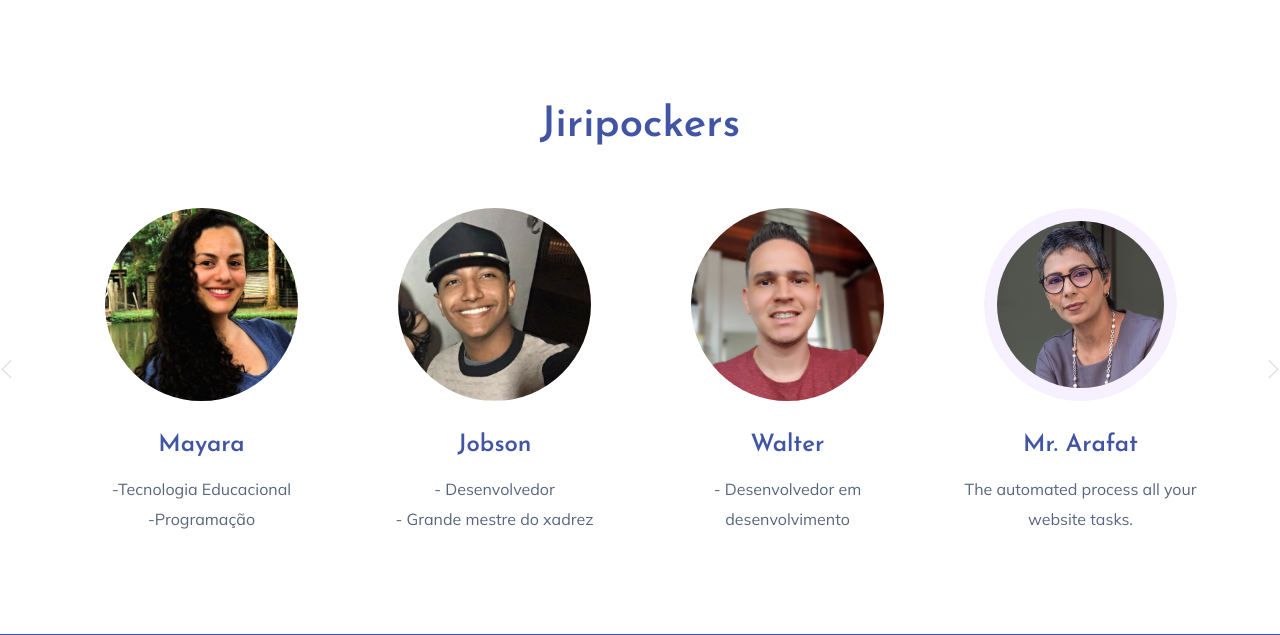
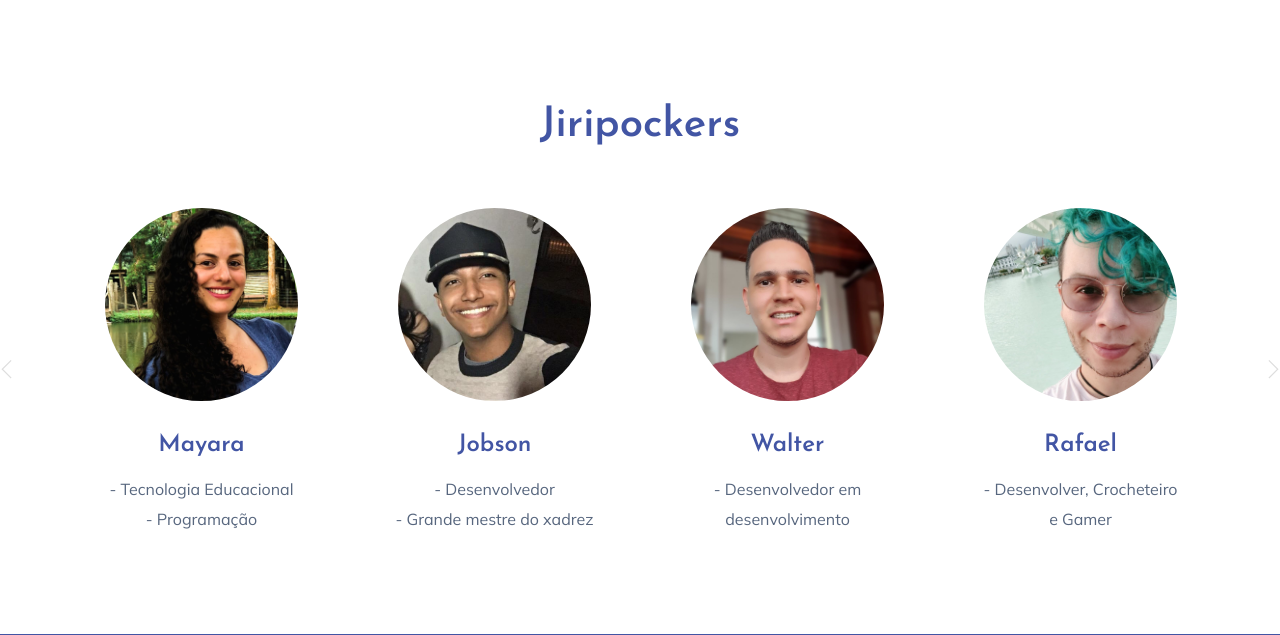
Before and after one commit to faelzsouza/jiripocatech, a Flask app: page / in a window 1280 px wide. Shown: the part 2520-3155 px from the top of the page. Run offline with Flask 2, Linux system fonts and the light colour scheme; some libraries are stand-ins or nearby versions.

Commit message:
acrescentando foto rafael e adicionando alguns textos

```diff
--- a/templates/index.html
+++ b/templates/index.html
@@ -36,6 +36,7 @@
     <link rel="stylesheet" href="../static/assets/css/slick.css" />
     <link rel="stylesheet" href="../static/assets/css/nice-select.css" />
     <link rel="stylesheet" href="../static/assets/css/style.css" />
+    <link rel="stylesheet" href="../static/assets/css/responsive.css">
     <link rel="stylesheet" href="../static/css/style.css">
   </head>
 
@@ -127,10 +128,10 @@
                 <div class="col-xl-6 col-lg-7 col-md-12">
                   <div class="hero__caption">
                     <h1 data-animation="fadeInLeft" data-delay="0.2s">
-                      Mergulhe nessa ideia
+                      Mergulhe conosco nessa ideia
                     </h1>
                     <p data-animation="fadeInLeft" data-delay="0.4s">
-                      Um catálogo que traz os melhores cursos disponíveis gratuitamente no YouTube.
+                      Um catálogo que traz os melhores cursos de programação disponíveis gratuitamente no YouTube.
                     </p>
                     <a
                       href="#"
@@ -650,8 +651,8 @@
               </div>
               <div class="cat-cap">
                 <h5><a href="services.html">Mayara</a></h5>
-                <p>-Tecnologia Educacional</p>
-                  <p>-Programação</p>
+                <p>- Tecnologia Educacional</p>
+                  <p>- Programação</p>
               </div>
             </div>
             <div class="single-cat text-center">
@@ -675,11 +676,12 @@
             </div>
             <div class="single-cat text-center">
               <div class="cat-icon">
-                <img src="../static/assets/img/gallery/team4.png" alt="" />
+                <img src="../static/img/rafael.jpg" alt="" />
               </div>
               <div class="cat-cap">
-                <h5><a href="services.html">Mr. Arafat</a></h5>
-                <p>The automated process all your website tasks.</p>
+                <h5><a href="https://raffaportfolio.herokuapp.com" target="_blank">Rafael</a></h5>
+                <p>- Desenvolver, Crocheteiro</p>
+                <p>e Gamer</p>
               </div>
             </div>
             <div class="single-cat text-center">
```
Also changed, not shown: static/img/rafael.jpg (added).
